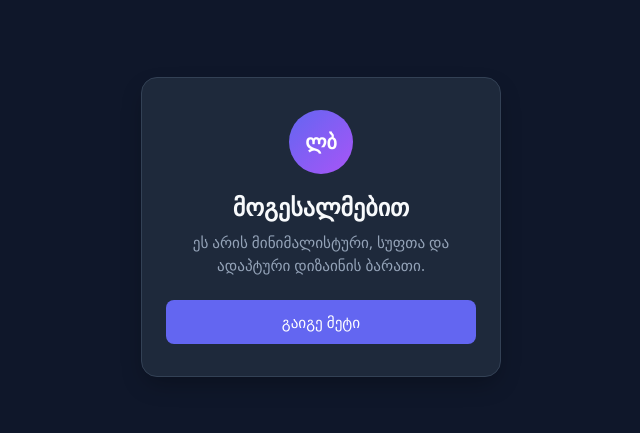
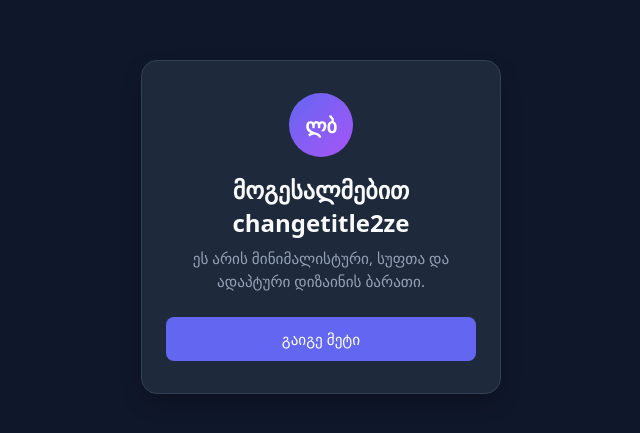
Before and after one commit to bandzeladzeluka0-lang/lukabandzeldze2gamocda, a plain HTML site: page index.html in a window 1280 px wide. Shown: the part 173-606 px from the top of the page, without its empty margins (319-959 px from the left). Drawn offline with Linux system fonts and the light colour scheme.

Commit message:
15 xazze chavwere h1shi changetitle 2ze

```diff
--- a/index.html
+++ b/index.html
@@ -12,7 +12,7 @@
     <div class="avatar">
       <span>ლბ</span>
     </div>
-    <h1 class="title">მოგესალმებით</h1>
+    <h1 class="title">მოგესალმებით changetitle2ze</h1>
     <p class="description">
       ეს არის მინიმალისტური, სუფთა და ადაპტური დიზაინის ბარათი.
     </p>
```
